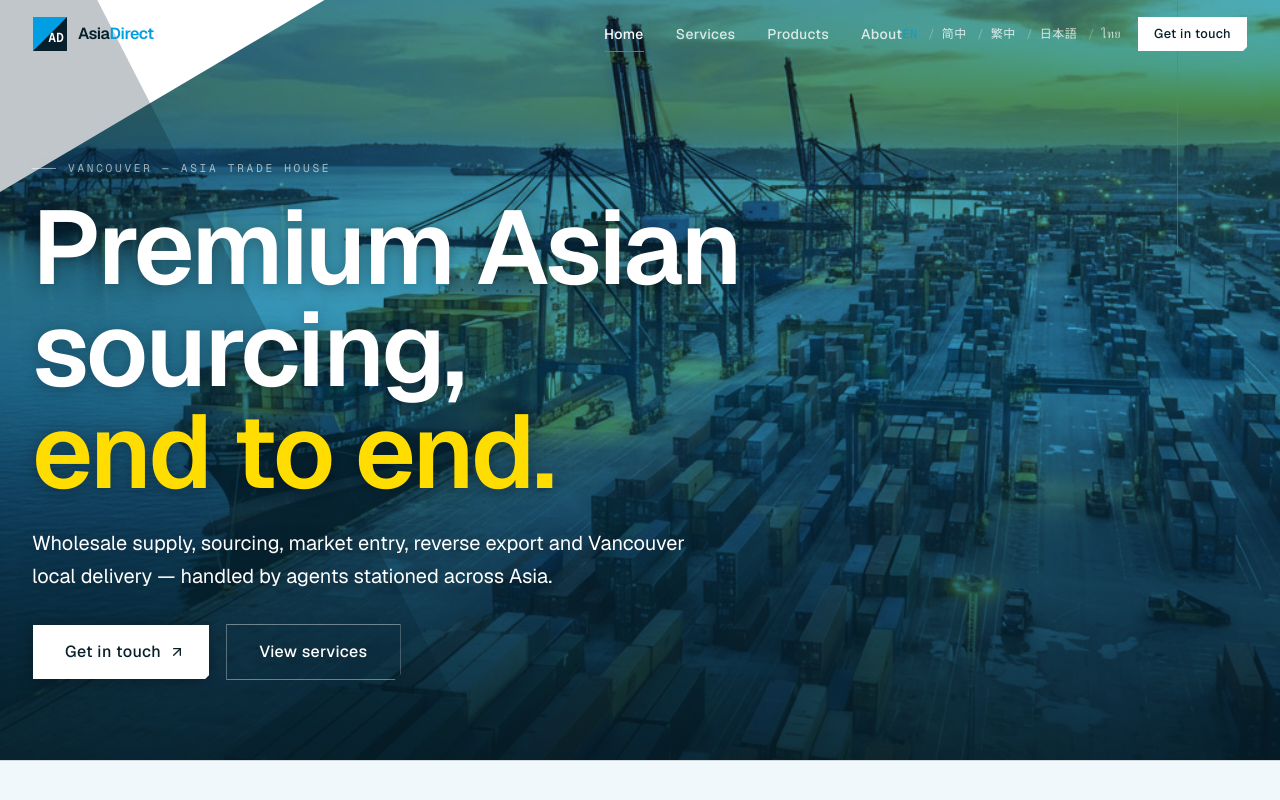
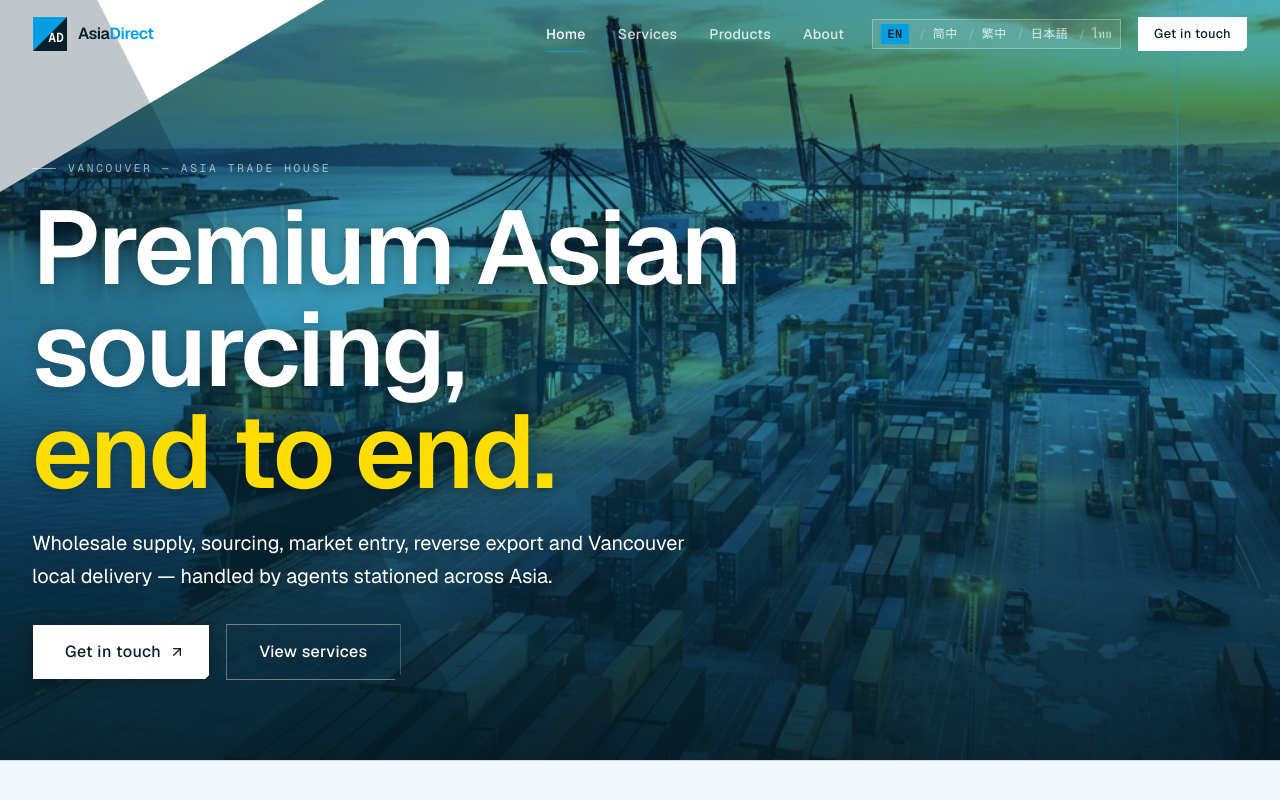
Before and after one commit to AlexLTK1/ADtrading-website, a Next.js app in the folder adtradings-studio/: page / in a window 1280 px wide. Shown: the top 800 px of the page. Built offline with nearby package versions, Linux system fonts and the light colour scheme.

Commit message:
feat: enhance site header styling and layout adjustments
Co-authored-by: Alex Leung <96800981+AlexLTK1@users.noreply.github.com>

```diff
--- a/adtradings-studio/components/site-header.tsx
+++ b/adtradings-studio/components/site-header.tsx
@@ -72,7 +72,7 @@ export function SiteHeader() {
           </span>
         </Link>
 
-        <nav className="hidden min-w-0 flex-1 items-center justify-end gap-4 lg:ml-auto xl:flex xl:gap-8">
+        <nav className="hidden min-w-0 flex-1 items-center justify-end gap-4 lg:ml-auto xl:flex xl:gap-8 xl:pr-5">
           {links.map((link) => (
             <Link
               key={link.href}
@@ -91,7 +91,7 @@ export function SiteHeader() {
         </nav>
 
         <div className="flex shrink-0 items-center gap-3 xl:gap-4">
-          <div className="hidden shrink-0 items-center gap-1 whitespace-nowrap font-mono text-xs tracking-wider uppercase xl:flex">
+          <div className="hidden shrink-0 items-center gap-1 rounded-sm border border-primary-foreground/30 bg-primary-foreground/10 px-2 py-1 whitespace-nowrap font-mono text-xs tracking-wider uppercase xl:ml-2 xl:flex">
             {locales.map((loc, i) => (
               <span key={loc} className="flex items-center">
                 {i > 0 && (
@@ -106,7 +106,7 @@ export function SiteHeader() {
                   className={cn(
                     'transition-colors',
                     locale === loc
-                      ? 'text-accent'
+                      ? 'rounded-sm bg-accent px-1.5 py-0.5 font-semibold text-primary'
                       : floating
                         ? 'text-primary-foreground/80 hover:text-primary-foreground'
                         : 'text-muted-foreground hover:text-foreground',
@@ -165,7 +165,7 @@ export function SiteHeader() {
                   className={cn(
                     'transition-colors',
                     locale === loc
-                      ? 'text-accent'
+                      ? 'rounded-sm bg-accent px-1.5 py-0.5 font-semibold text-primary'
                       : 'text-muted-foreground hover:text-foreground',
                   )}
                 >
```
